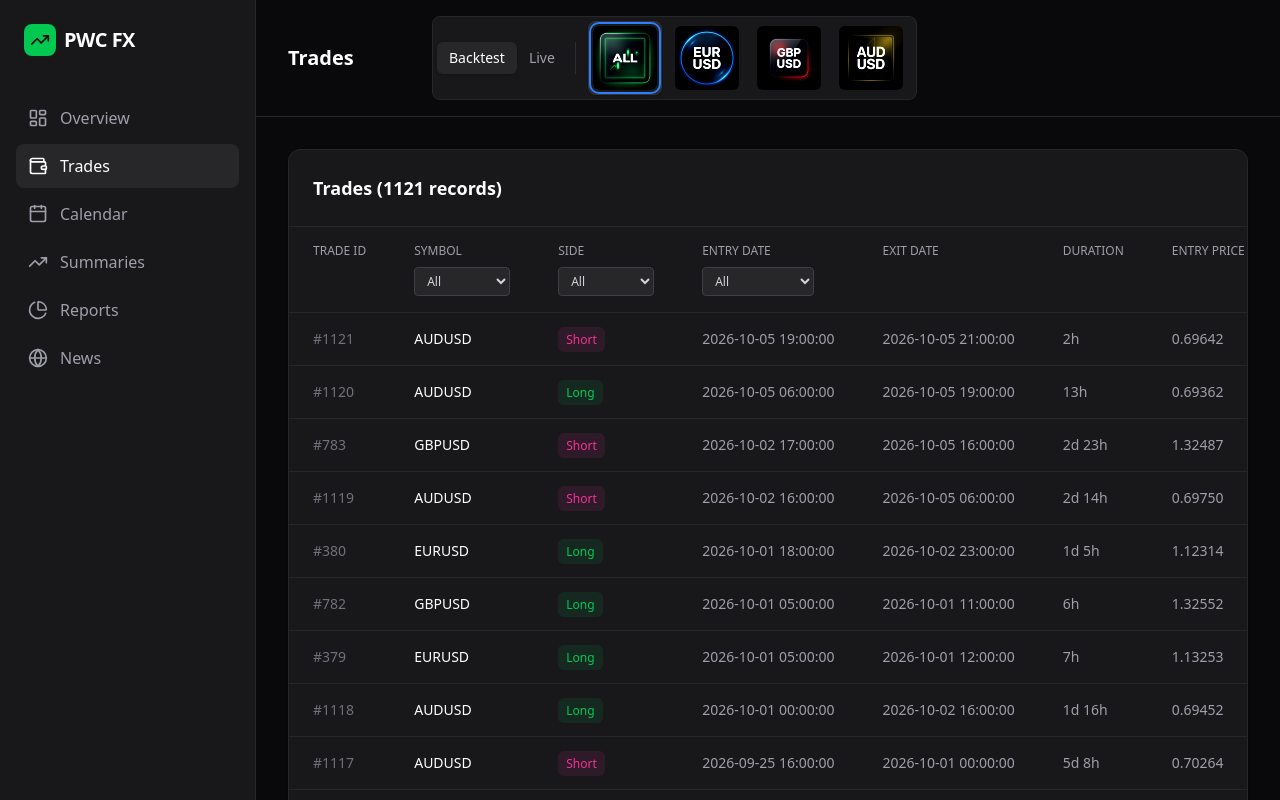
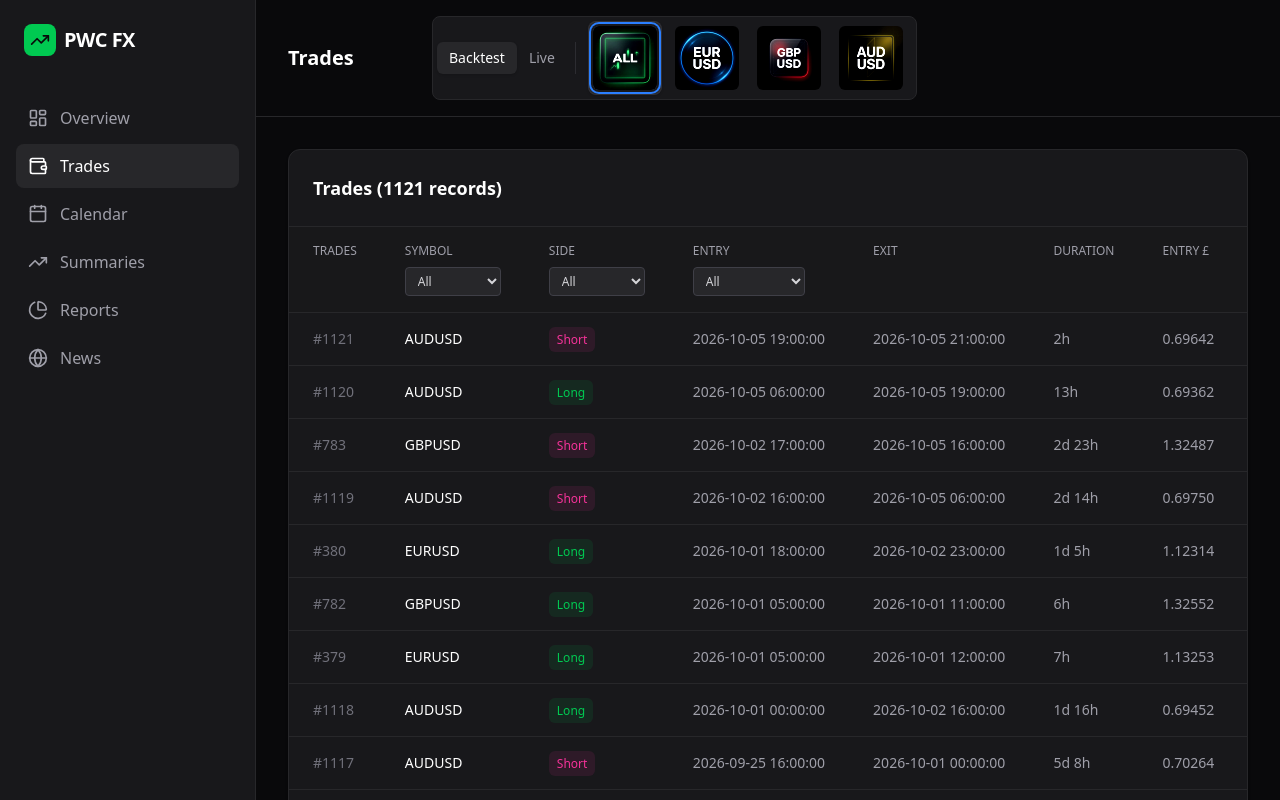
Before and after one commit to PostWorkCulture/FXDashboard, a Next.js app in the folder frontend/: page /trades in a window 1280 px wide. Built offline with nearby package versions, Linux system fonts and the light colour scheme.

Commit message:
UI Tweaks: Rename trade log table headers

```diff
--- a/frontend/src/app/trades/page.tsx
+++ b/frontend/src/app/trades/page.tsx
@@ -44,7 +44,7 @@ export default function TradesPage() {
             <table className="w-full text-sm text-left whitespace-nowrap">
               <thead className="text-xs text-zinc-400 uppercase bg-zinc-900/50 border-b border-zinc-800">
                 <tr>
-                  <th className="px-6 py-4 font-medium align-top">Trade ID</th>
+                  <th className="px-6 py-4 font-medium align-top">Trades</th>
                   <th className="px-6 py-4 font-medium">
                     <div className="flex flex-col gap-2">
                       <span>Symbol</span>
@@ -76,7 +76,7 @@ export default function TradesPage() {
                   </th>
                   <th className="px-6 py-4 font-medium">
                     <div className="flex flex-col gap-2">
-                      <span>Entry Date</span>
+                      <span>Entry</span>
                       <select
                         className="bg-zinc-800 border border-zinc-700 text-xs rounded px-2 py-1 text-zinc-300 outline-none w-28"
                         value={filters.dateRange}
@@ -91,10 +91,10 @@ export default function TradesPage() {
                       </select>
                     </div>
                   </th>
-                  <th className="px-6 py-4 font-medium align-top">Exit Date</th>
+                  <th className="px-6 py-4 font-medium align-top">Exit</th>
                   <th className="px-6 py-4 font-medium align-top">Duration</th>
-                  <th className="px-6 py-4 font-medium align-top">Entry Price</th>
-                  <th className="px-6 py-4 font-medium align-top">Exit Price</th>
+                  <th className="px-6 py-4 font-medium align-top">Entry £</th>
+                  <th className="px-6 py-4 font-medium align-top">Exit £</th>
                   <th className="px-6 py-4 font-medium text-right align-top">P&L</th>
                 </tr>
               </thead>
```
